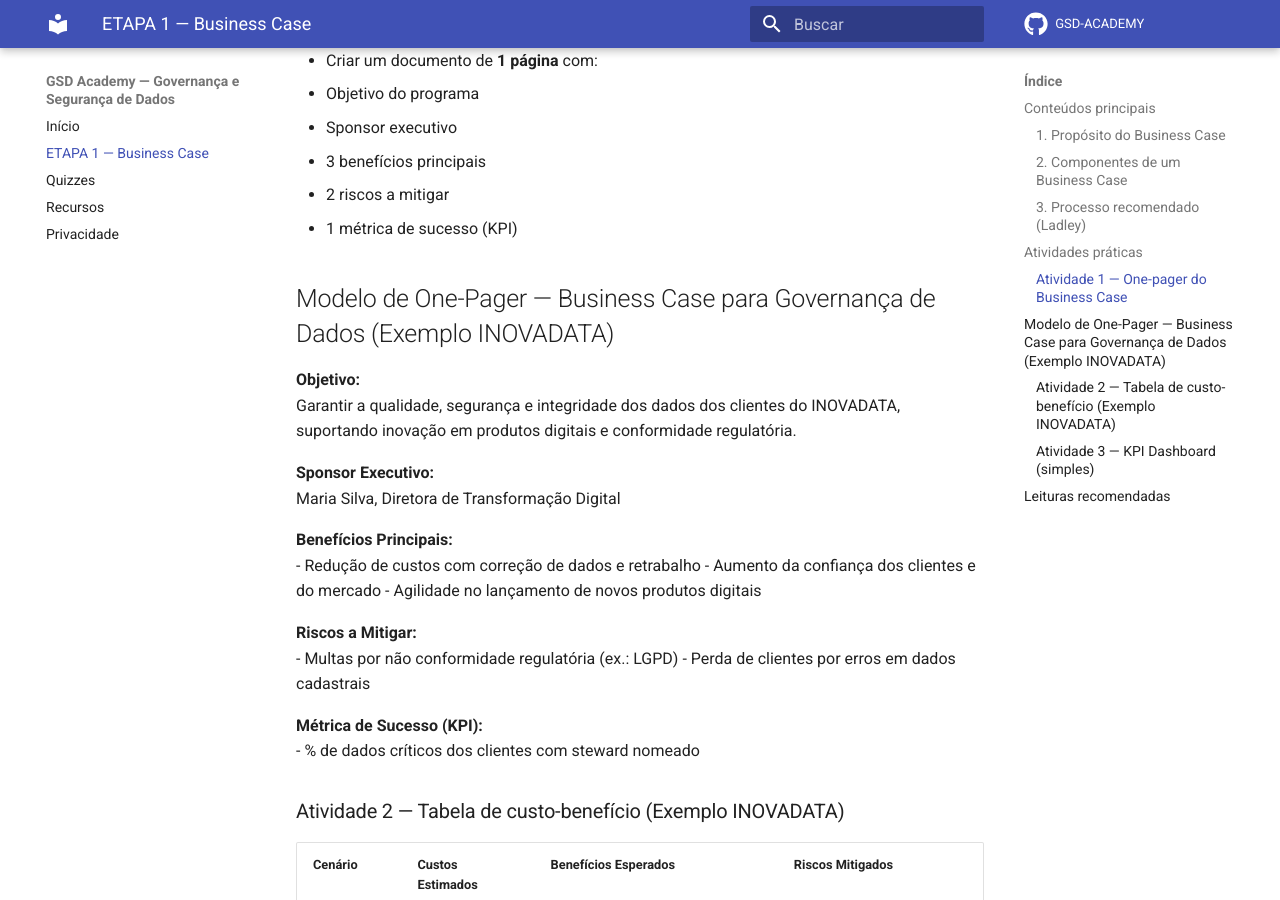
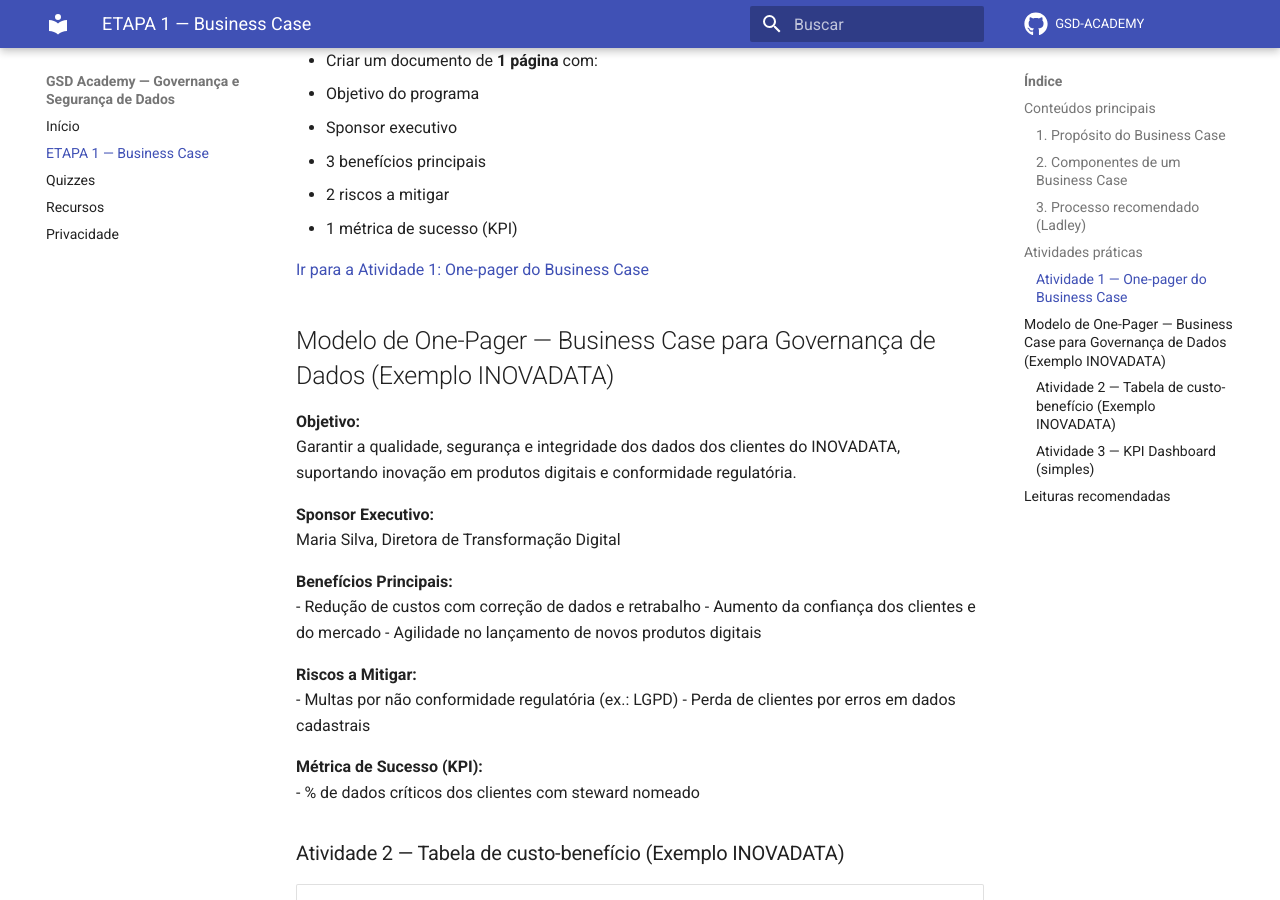
Before and after one commit to guilhasn/GDS-ACADEMY, an MkDocs documentation site: the page built from docs/etapa-01-business-case.md, in a window 1280 px wide and 900 px high, scrolled down 1698 px. Built offline with MkDocs 1.6.1 and Material for MkDocs 9.7.7, drawn with Linux system fonts in a browser that asks for light colours; comment, search, counter and statistics services are not loaded.

Commit message:
etapa 1 - business case: add link to atividade onepager interativo

```diff
--- a/docs/etapa-01-business-case.md
+++ b/docs/etapa-01-business-case.md
@@ -51,6 +51,8 @@
   - 2 riscos a mitigar
   - 1 métrica de sucesso (KPI)
 
+[Ir para a Atividade 1: One-pager do Business Case](./atividade-onepager-interativo.html)
+
 ## Modelo de One-Pager — Business Case para Governança de Dados (Exemplo INOVADATA)
 
 **Objetivo:**
```
